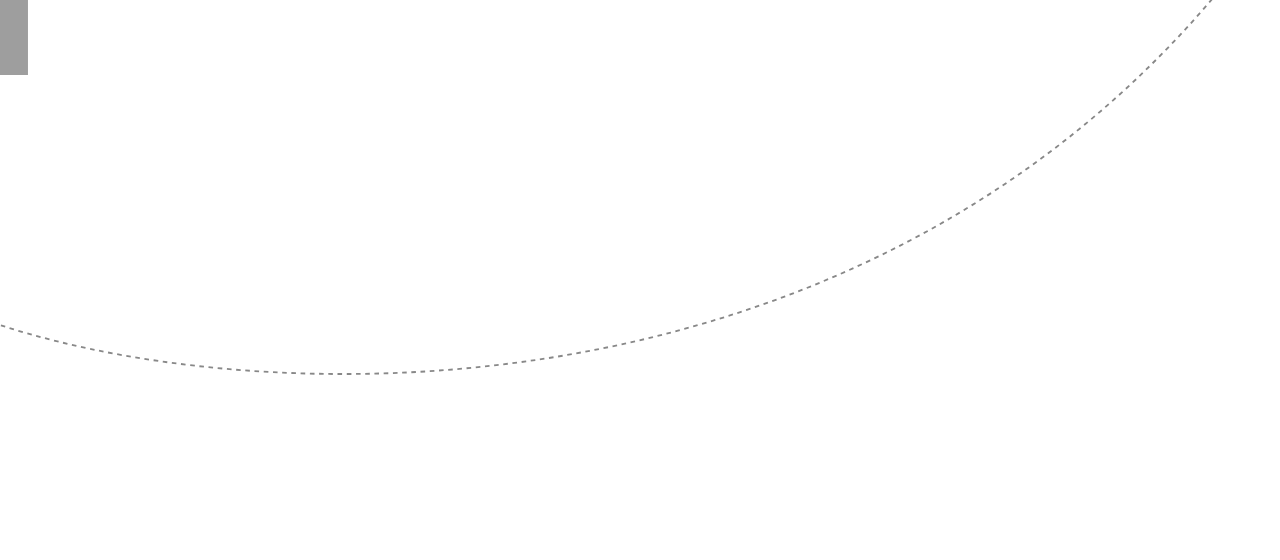
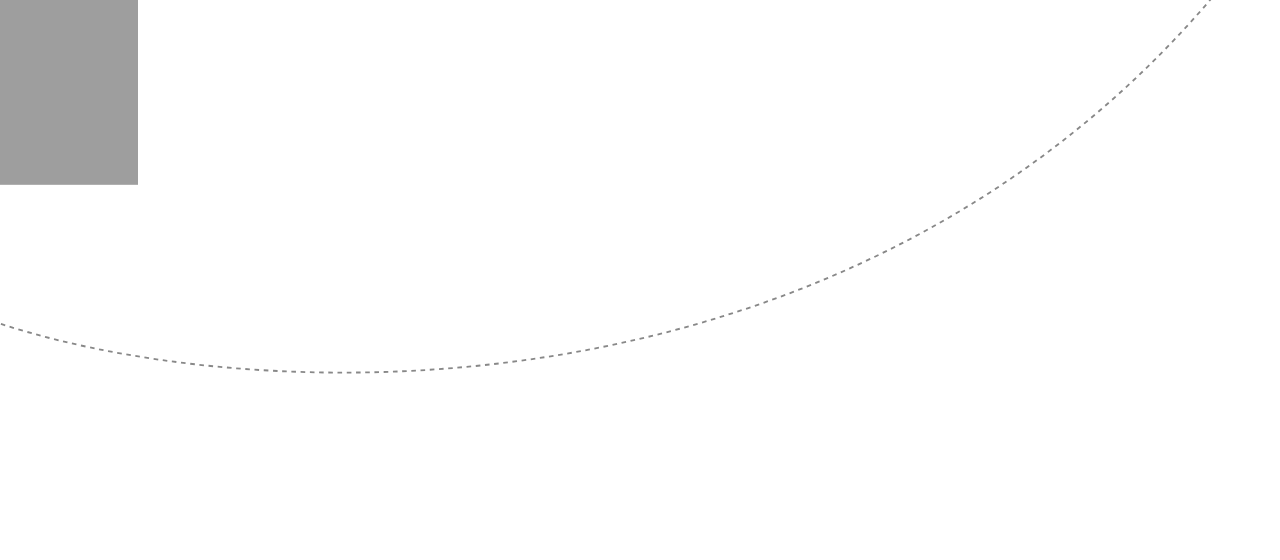
Before and after one commit to Sanjana-Mintuitive/animated-svg, a plain HTML site: page index.html in a window 1280 px wide. Drawn offline with Linux system fonts and the light colour scheme; grey boxes are pictures that could not be loaded.

Commit message:
Update index.html

```diff
--- a/index.html
+++ b/index.html
@@ -14,14 +14,28 @@
     .svg-container {
       position: relative;
       width: 100%;
-      aspect-ratio: 2.3 / 1; /* Maintain proportional scaling */
+      height: auto;
+      max-width: 1387px;
+      margin: 0 auto;
+      aspect-ratio: 1387 / 600;
       overflow: hidden;
     }
 
     svg {
-      position: absolute;
       width: 100%;
       height: 100%;
+    }
+
+    /* Media query for small screens: scale images down */
+    .svg-container g.image-group {
+      transform: scale(1);
+      transform-origin: top left;
+    }
+
+    @media (max-width: 1279px) {
+      .svg-container g.image-group {
+        transform: scale(calc(100vw / 1387));
+      }
     }
   </style>
 </head>
@@ -29,15 +43,15 @@
 
   <div class="svg-container">
     <svg viewBox="0 0 1387 600" preserveAspectRatio="xMidYMid meet">
-
       <g transform="translate(0, -100)">
-        <!-- Animation Path -->
         <path id="motionPath"
               d="M1 451C312.5 552.5 1007 557.5 1387 1"
               fill="none" stroke="#888" stroke-width="2" stroke-dasharray="5,5" />
 
-        <!-- Animated Images (scaled down for all devices) -->
-        <g transform="translate(-150, 0) scale(0.6)">
+        <!-- Images (at original scale inside a wrapper group) -->
+        <g class="image-group">
+          <!-- Image 1 -->
+          <g transform="translate(-150, 0)">
             <image href="https://static.wixstatic.com/media/d9f2c7_0865885ab81a4d2f9380d0b688555f53~mv2.png"
                    width="300" height="300" />
             <animateMotion dur="30s" repeatCount="indefinite" begin="-22.5s" rotate="auto">
@@ -45,7 +59,8 @@
             </animateMotion>
           </g>
 
-        <g transform="translate(-150, 0) scale(0.6)">
+          <!-- Image 2 -->
+          <g transform="translate(-150, 0)">
             <image href="https://static.wixstatic.com/media/d9f2c7_e9cb155b433a44fdb5d646d1620bd258~mv2.png"
                    width="300" height="300" />
             <animateMotion dur="30s" repeatCount="indefinite" begin="-17.5s" rotate="auto">
@@ -53,7 +68,8 @@
             </animateMotion>
           </g>
 
-        <g transform="translate(-150, 0) scale(0.6)">
+          <!-- Image 3 -->
+          <g transform="translate(-150, 0)">
             <image href="https://static.wixstatic.com/media/d9f2c7_1c3a490ba96f4b029fe973958d88114f~mv2.png"
                    width="300" height="300" />
             <animateMotion dur="30s" repeatCount="indefinite" begin="-12.5s" rotate="auto">
@@ -61,7 +77,8 @@
             </animateMotion>
           </g>
 
-        <g transform="translate(-150, 0) scale(0.6)">
+          <!-- Image 4 -->
+          <g transform="translate(-150, 0)">
             <image href="https://static.wixstatic.com/media/d9f2c7_d42b4f0791cd430387039c69e9fe6ba6~mv2.png"
                    width="300" height="300" />
             <animateMotion dur="30s" repeatCount="indefinite" begin="-7.5s" rotate="auto">
@@ -69,7 +86,8 @@
             </animateMotion>
           </g>
 
-        <g transform="translate(-150, 0) scale(0.6)">
+          <!-- Image 5 -->
+          <g transform="translate(-150, 0)">
             <image href="https://static.wixstatic.com/media/d9f2c7_0603f20bf6ff4fb6b042ed5478186b33~mv2.png"
                    width="300" height="300" />
             <animateMotion dur="30s" repeatCount="indefinite" begin="-2.5s" rotate="auto">
@@ -77,8 +95,8 @@
             </animateMotion>
           </g>
 
-        <!-- Image 6 with delayed visibility to avoid flash -->
-        <g transform="translate(-150, 0) scale(0.6)">
+          <!-- Image 6 -->
+          <g transform="translate(-150, 0)">
             <image href="https://static.wixstatic.com/media/d9f2c7_31cec60f2eeb4b8e8fe444f96592d5bd~mv2.png"
                    width="300" height="300" visibility="hidden">
               <set attributeName="visibility" to="visible" begin="2.5s" />
@@ -87,7 +105,7 @@
               <mpath href="#motionPath" />
             </animateMotion>
           </g>
-
+        </g>
       </g>
     </svg>
   </div>
```
Lines whose indentation alone changed are shown as unchanged.
